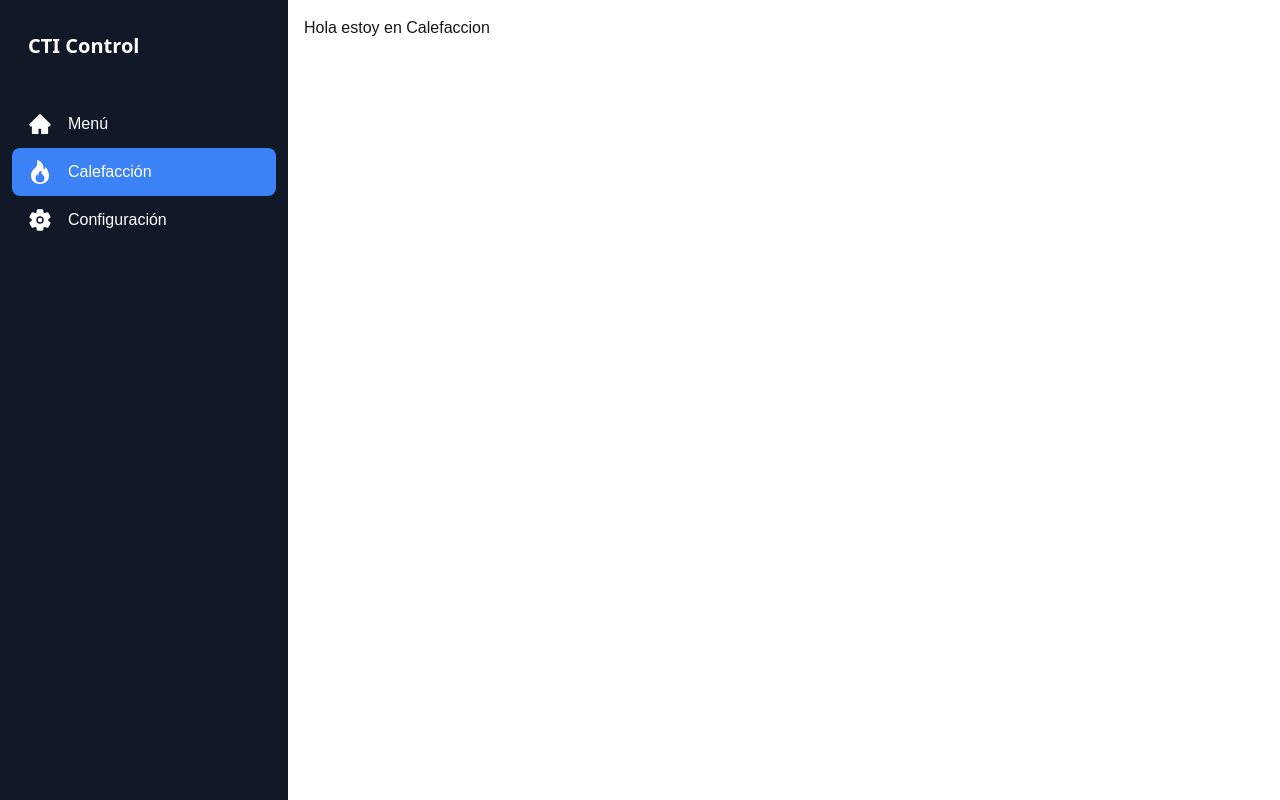
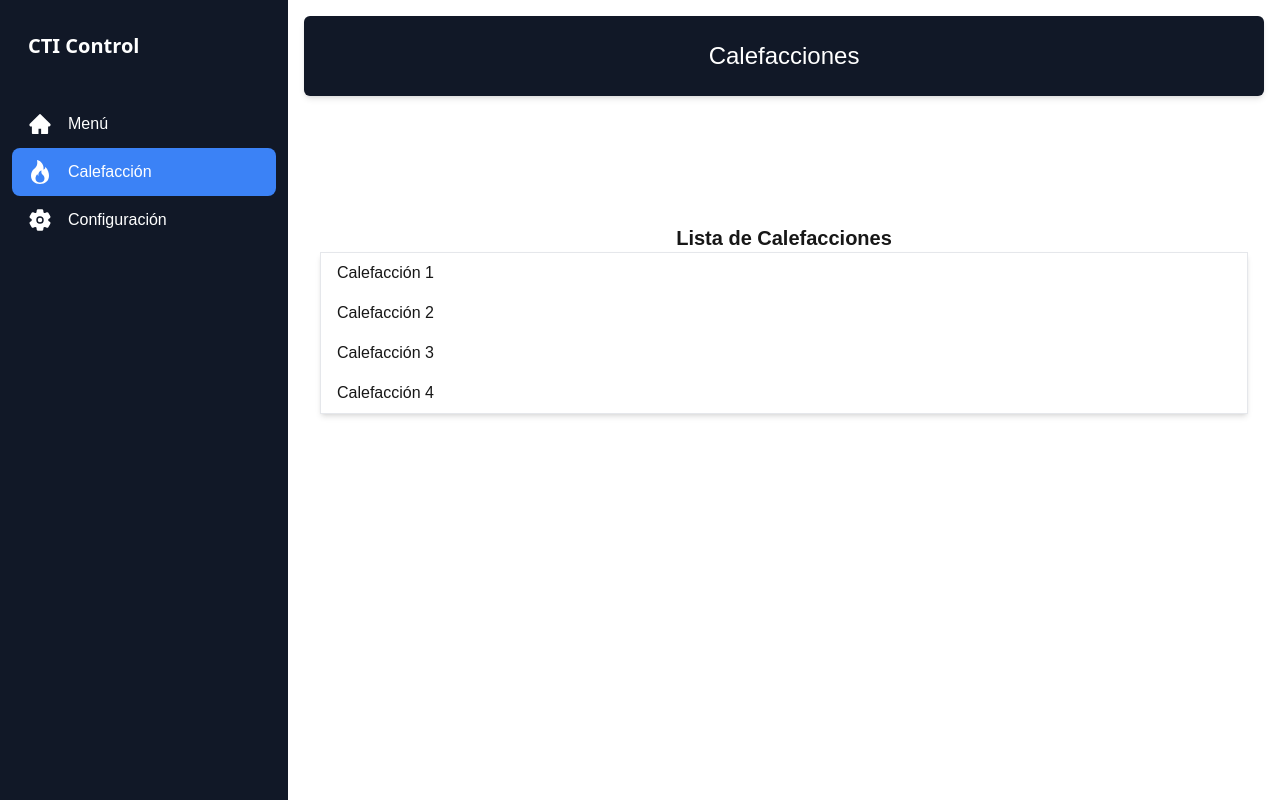
Before and after one commit to JOlmos98/cti-invernaderos, a Next.js app: page /calefaccion in a window 1280 px wide. Built offline with nearby package versions, Linux system fonts and the light colour scheme; no server answers; the database is empty.

Commit message:
Componente CalefaccionList hecho por completo | funciona estupendo. Pagina 2 terminada.

```diff
--- a/components/calefaccionlist/Calefaccionlist.tsx
+++ b/components/calefaccionlist/Calefaccionlist.tsx
@@ -1,9 +1,38 @@
 'use client';
 
-import React from 'react'
+import { NUM_CALEFACCIONES } from '@/backend/calefaccion/funcionalidad/calefaccion';
+import Link from 'next/link';
 
-export default function Calefaccionlist() {
+
+
+// Función principal para renderizar la lista de calefacciones
+export default function CalefaccionList() {
+  // Creamos dinámicamente la lista de calefacciones
+  const calefacciones = Array.from({ length: NUM_CALEFACCIONES }, (_, index) => ({
+    id: index + 1,
+    nombre: `Calefacción ${index + 1}`,
+  }));
+
   return (
-    <div>Calefaccionlist</div>
-  )
+    <div className="mt-32">
+      <div className="px-4 sm:px-8 max-w-5xl m-auto">
+        <h1 className="text-center font-semibold text-xl">Lista de Calefacciones</h1>
+        <ul className="border border-gray-200 rounded overflow-hidden shadow-md">
+          {calefacciones.map((calefaccion) => (
+            <li
+              key={calefaccion.id}
+              className="px-4 py-2 bg-white hover:bg-sky-100 hover:text-sky-900 border-b last:border-none border-gray-200 transition-all duration-300 ease-in-out"
+            >
+              <Link
+                href={`/calefaccion/${calefaccion.id}`}
+                className="text-blue-600 hover:underline"
+              >
+                {calefaccion.nombre}
+              </Link>
+            </li>
+          ))}
+        </ul>
+      </div>
+    </div>
+  );
 }
--- /dev/null
+++ b/src/app/calefaccion/[id]/page.tsx
@@ -0,0 +1,23 @@
+
+import { NUM_CALEFACCIONES } from '@/backend/calefaccion/funcionalidad/calefaccion';
+import { notFound } from 'next/navigation';
+import React from 'react'
+
+export default async function CalefaccionPage({params} : { params : {id: string }}) {
+    const { id } = await params;
+    const calId = parseInt(id);
+
+    // Verifica que el ID sea válido
+    if (isNaN(calId) || calId < 0 || calId >= NUM_CALEFACCIONES) {
+      return notFound();
+    }
+
+    return (
+      <div className="mt-32">
+        <h1 className="text-center font-semibold text-xl">Detalles de Calefacción {id}</h1>
+        <p className="text-center mt-4 text-gray-600">
+          Hola estoy para la Calefacción {id}.
+        </p>
+      </div>
+    );
+  }
--- a/src/app/calefaccion/page.tsx
+++ b/src/app/calefaccion/page.tsx
@@ -1,5 +1,6 @@
 import React from 'react'
 import Siderbar from '../../../components/siderbar/Siderbar'
+import CalefaccionList from '../../../components/calefaccionlist/Calefaccionlist'
 
 export default function calefaccion() {
   return (
@@ -7,10 +8,12 @@ export default function calefaccion() {
              < Siderbar />
              {/* contenido   */}
          <div className='p-4 ml-72'> {/* paddig */}
+            <header className='bg-gray-900 text-white text-2xl px-4 py-6 rounded-md shadow-md mb-6 flex flex-col items-center justify-center'>
+              <h1> Calefacciones </h1>
+            </header>
             <main className='h-full'>
                  {/* El contenido de mi pagina */}
-                 <h1> Hola estoy en Calefaccion </h1>
-                 {/* Necesito un header */}
+                 <CalefaccionList />
             </main>
          </div>
         </div >
--- a/src/backend/calefaccion/funcionalidad/calefaccion.ts
+++ b/src/backend/calefaccion/funcionalidad/calefaccion.ts
@@ -3,7 +3,7 @@
 import {CalefaccionDto}  from '../interfaces/calefaccion.dto';
 
 export const calefaccion: CalefaccionDto[] = [];
-export const NUM_CALEFACCIONES=3;
+export const NUM_CALEFACCIONES=4;
 
 for (let i = 0; i < NUM_CALEFACCIONES; i++){
     calefaccion[i] = new CalefaccionDto();
```
Also changed, not shown: 1 other file (tests, documents, lock files or other folders).
